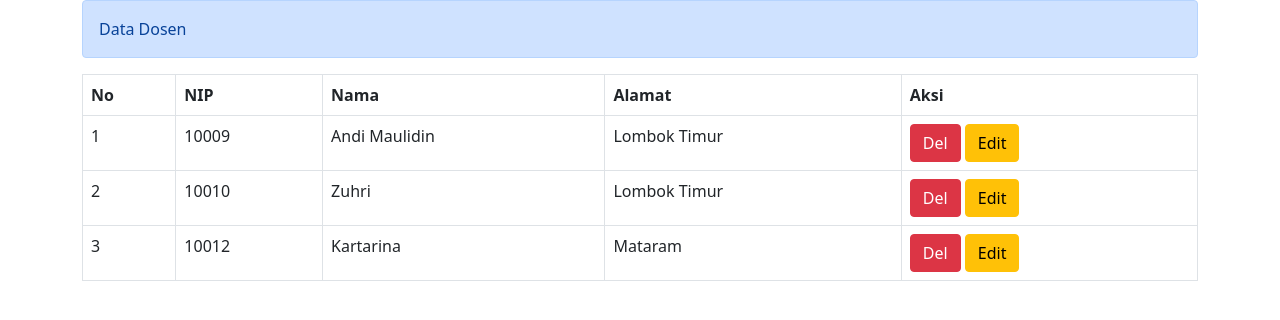
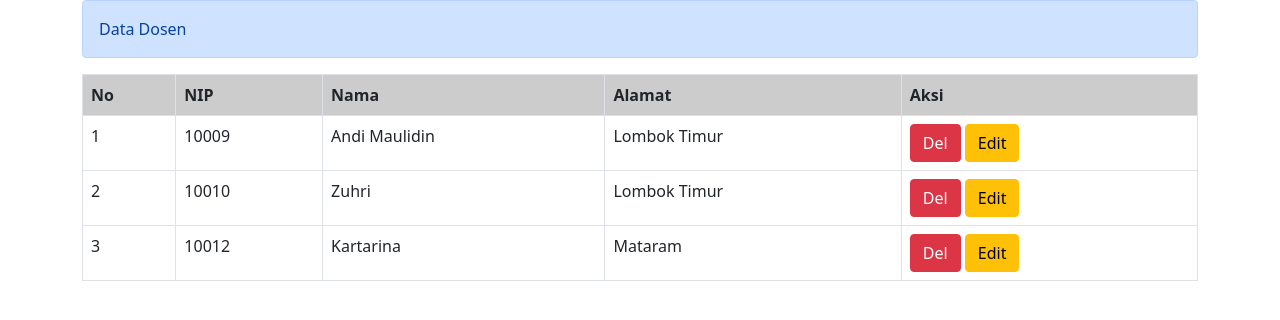
Before and after one commit to wisnuaji50/CRUD_Mahasiswa_222, a PHP site: page / in a window 1280 px wide. Shown: the top 320 px of the page. Run offline with PHP 8.4, Linux system fonts and the light colour scheme; data comes from the database, SQL or seed files in the repository.

Commit message:
Update index.php

```diff
--- a/index.php
+++ b/index.php
@@ -9,7 +9,7 @@
 	<div class="container">
 		<div class="alert alert-primary">Data Dosen</div>
 		<table class="table table-bordered">
-			<thead class="thead-light>
+			<thead class="thead-light">
 				<tr style="background-color: #cccccc;" >
 					<th>No</th>
 					<th>NIP</th>
```
